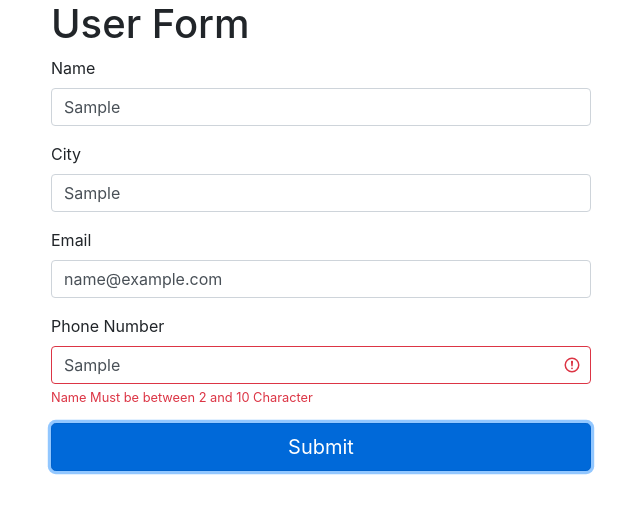
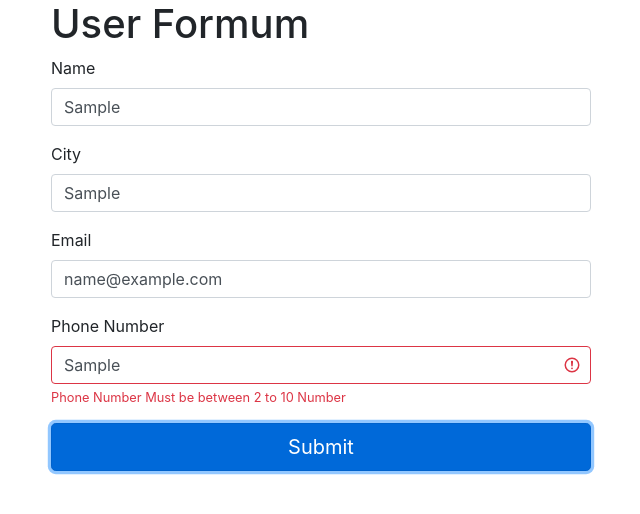
Before and after one commit to Ankit-Developer143/Form-Validation, a plain HTML site: page index.html in a window 1280 px wide. Both pictures are taken after typing "Sample", "Sample", "name@example.com", "Sample" into the empty fields and a click on the button "Submit". Shown: the whole page, without its empty margins (319-959 px from the left). Drawn offline with nearby package versions, Linux system fonts and the light colour scheme.

Commit message:
Form Validation

```diff
--- a/index.html
+++ b/index.html
@@ -14,7 +14,7 @@
     <div class="container">
         <div class="row">
             <div class="col-md-6 mx-auto">
-                <h1>User Form</h1>
+                <h1>User Formum</h1>
                 <form>
                     <div class="form-group">
                         <label>Name</label>
@@ -29,12 +29,12 @@
                     <div class="form-group">
                         <label>Email</label>
                         <input type="text" class="form-control" id="email" placeholder="Email">
-                        <div class="invalid-feedback">Name Must be between 2 and 10 Character</div>
+                        <div class="invalid-feedback">Enter Valid Email Address</div>
                     </div>
                     <div class="form-group">
                         <label>Phone Number</label>
                         <input type="text" class="form-control" id="phone" placeholder="Phone Number">
-                        <div class="invalid-feedback">Name Must be between 2 and 10 Character</div>
+                        <div class="invalid-feedback">Phone Number Must be between 2 to 10 Number</div>
                     </div>
                     <button type="button" class="btn btn-primary btn-lg btn-block">Submit</button>
                 </form>
```
